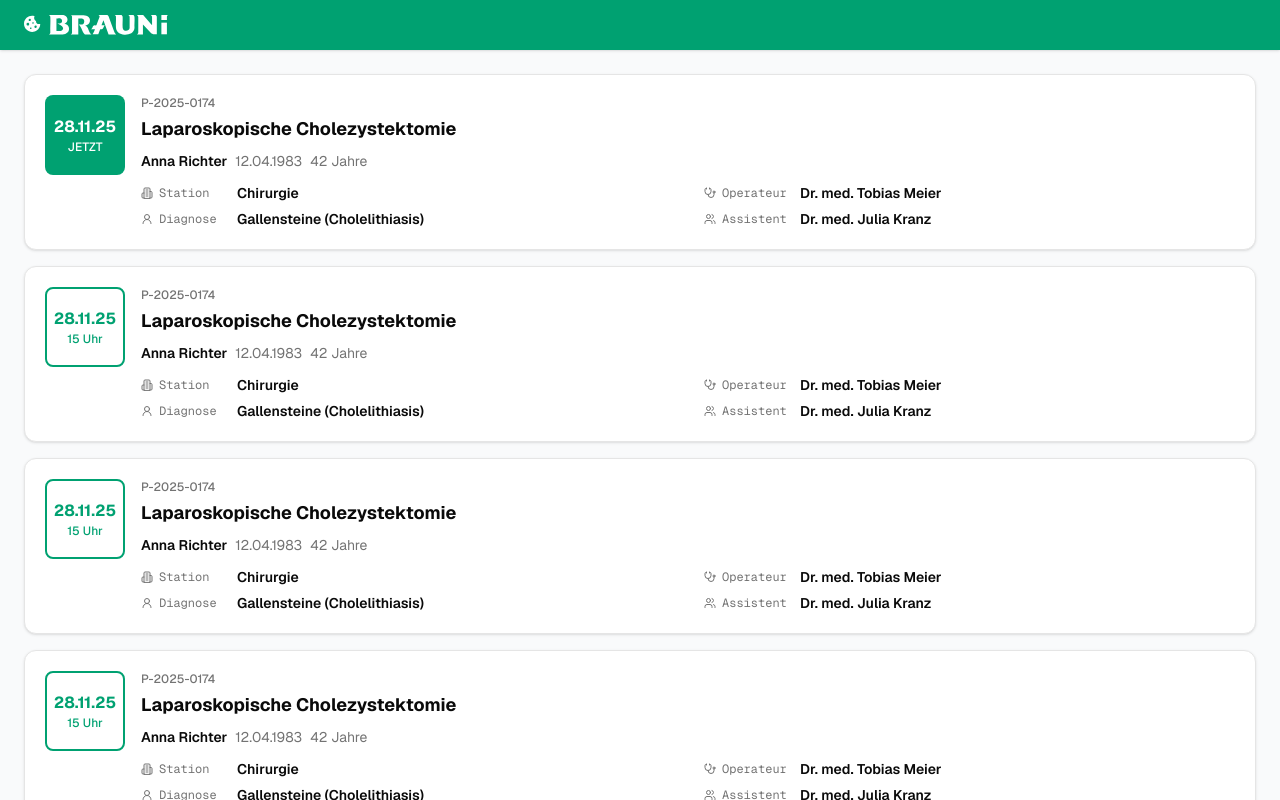
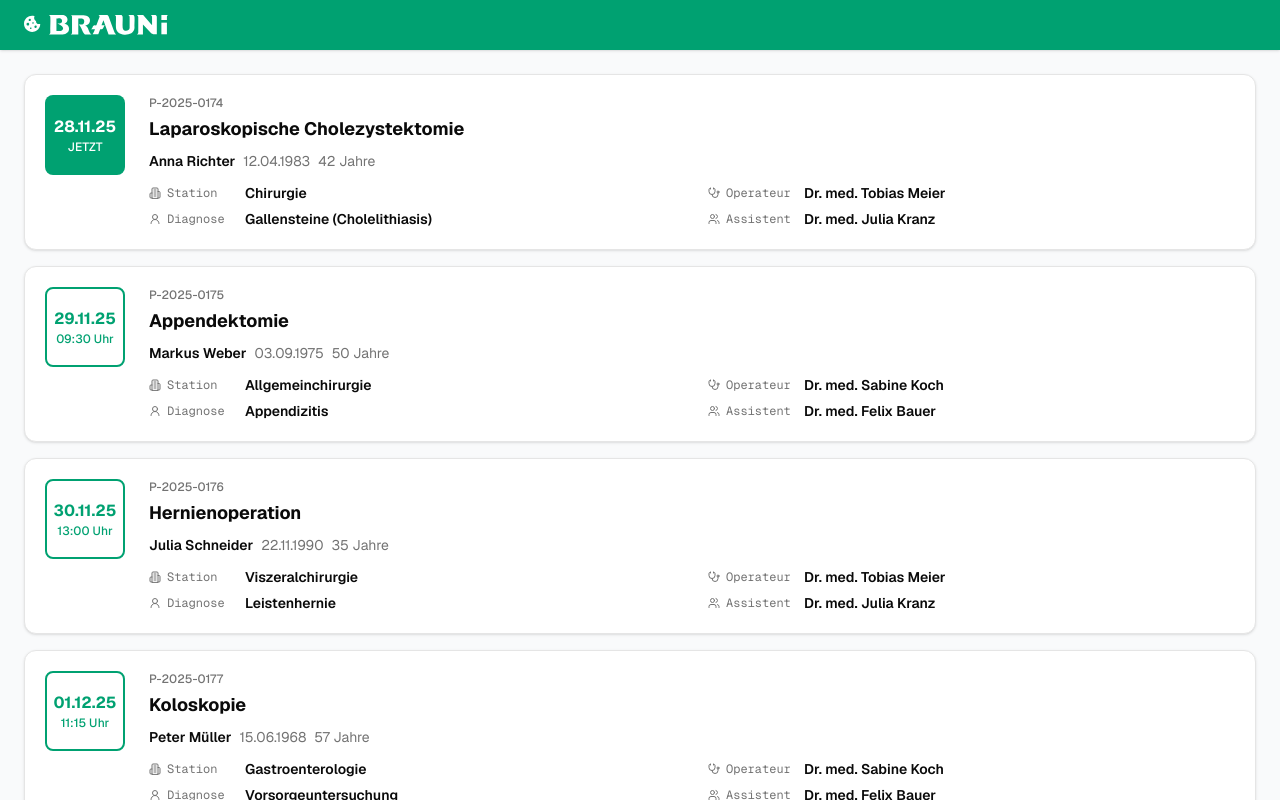
Before and after one commit to alm-engineering/BRAUNi-su, a Next.js app: page / in a window 1280 px wide. Built offline with nearby package versions, Linux system fonts and the light colour scheme.

Commit message:
fix: randomize data

```diff
--- a/app/page.tsx
+++ b/app/page.tsx
@@ -20,48 +20,48 @@ const opList = [
   },
   {
     id: "2",
-    caseNumber: "P-2025-0174",
-    procedure: "Laparoskopische Cholezystektomie",
-    patientName: "Anna Richter",
-    birthDate: "12.04.1983",
-    age: "42 Jahre",
-    date: "28.11.25",
-    time: "15 Uhr",
+    caseNumber: "P-2025-0175",
+    procedure: "Appendektomie",
+    patientName: "Markus Weber",
+    birthDate: "03.09.1975",
+    age: "50 Jahre",
+    date: "29.11.25",
+    time: "09:30 Uhr",
     isActive: false,
-    station: "Chirurgie",
-    diagnosis: "Gallensteine (Cholelithiasis)",
-    surgeon: "Dr. med. Tobias Meier",
-    assistant: "Dr. med. Julia Kranz",
+    station: "Allgemeinchirurgie",
+    diagnosis: "Appendizitis",
+    surgeon: "Dr. med. Sabine Koch",
+    assistant: "Dr. med. Felix Bauer",
   },
   {
     id: "3",
-    caseNumber: "P-2025-0174",
-    procedure: "Laparoskopische Cholezystektomie",
-    patientName: "Anna Richter",
-    birthDate: "12.04.1983",
-    age: "42 Jahre",
-    date: "28.11.25",
-    time: "15 Uhr",
+    caseNumber: "P-2025-0176",
+    procedure: "Hernienoperation",
+    patientName: "Julia Schneider",
+    birthDate: "22.11.1990",
+    age: "35 Jahre",
+    date: "30.11.25",
+    time: "13:00 Uhr",
     isActive: false,
-    station: "Chirurgie",
-    diagnosis: "Gallensteine (Cholelithiasis)",
+    station: "Viszeralchirurgie",
+    diagnosis: "Leistenhernie",
     surgeon: "Dr. med. Tobias Meier",
     assistant: "Dr. med. Julia Kranz",
   },
   {
     id: "4",
-    caseNumber: "P-2025-0174",
-    procedure: "Laparoskopische Cholezystektomie",
-    patientName: "Anna Richter",
-    birthDate: "12.04.1983",
-    age: "42 Jahre",
-    date: "28.11.25",
-    time: "15 Uhr",
+    caseNumber: "P-2025-0177",
+    procedure: "Koloskopie",
+    patientName: "Peter Müller",
+    birthDate: "15.06.1968",
+    age: "57 Jahre",
+    date: "01.12.25",
+    time: "11:15 Uhr",
     isActive: false,
-    station: "Chirurgie",
-    diagnosis: "Gallensteine (Cholelithiasis)",
-    surgeon: "Dr. med. Tobias Meier",
-    assistant: "Dr. med. Julia Kranz",
+    station: "Gastroenterologie",
+    diagnosis: "Vorsorgeuntersuchung",
+    surgeon: "Dr. med. Sabine Koch",
+    assistant: "Dr. med. Felix Bauer",
   },
 ]
 
@@ -77,7 +77,7 @@ export default function HomePage() {
           <div className="flex flex-col gap-4">
             {opList.map((op) => (
               <Link key={op.id} href={`/op/${op.id}/operationsbericht`} className="block">
-                <div className="flex gap-4 rounded-xl border bg-white p-5 shadow-sm transition-all hover:shadow-md">
+                <div className="flex gap-6 rounded-xl border bg-white p-5 shadow-sm transition-all hover:shadow-md">
                   <div
                     className={`flex h-20 w-20 shrink-0 flex-col items-center justify-center rounded-lg ${
                       op.isActive ? "bg-primary text-white" : "border-2 border-primary text-primary"
```
